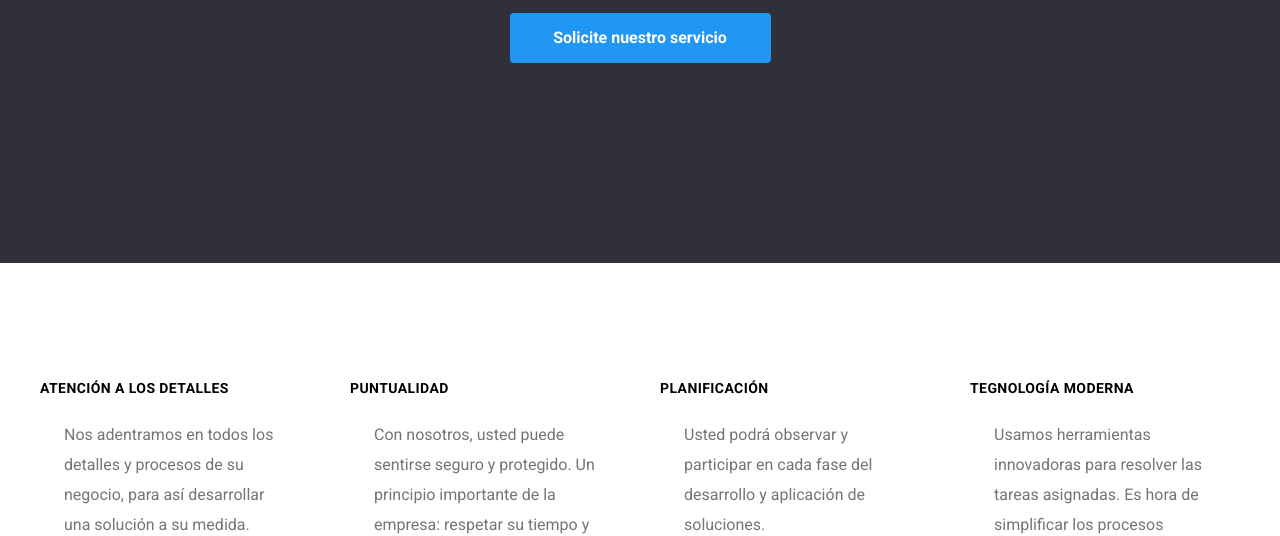
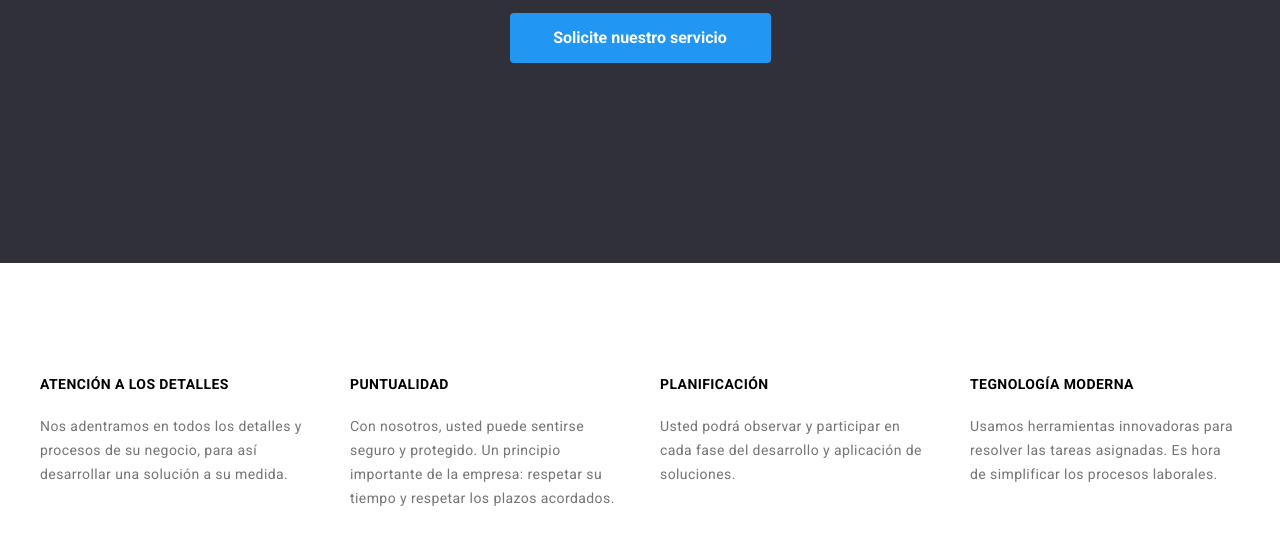
Before and after one commit to GlenJuarez/goit-markup-hw-03, a plain HTML site: page index.html in a window 1280 px wide. Shown: the part 417-953 px from the top of the page. Drawn offline with nearby package versions, Linux system fonts and the light colour scheme.

Commit message:
coreccion

```diff
--- a/index.html
+++ b/index.html
@@ -46,29 +46,29 @@
     <div class="container">
       <section class="information">
         <article>
-          <h4>ATENCIÓN A LOS DETALLES</h4>
-          <p class="thedescriptions">Nos adentramos en todos los detalles y procesos de su negocio, para así desarrollar
+          <h3>ATENCIÓN A LOS DETALLES</h3>
+          <h4>Nos adentramos en todos los detalles y procesos de su negocio, para así desarrollar
             una solución a su medida.
-          </p>
+          </h4>
         </article>
 
         <article>
-          <h4>PUNTUALIDAD</h4>
-          <p class="thedescriptions">Con nosotros, usted puede sentirse seguro y protegido.
-            Un principio importante de la empresa: respetar su tiempo y respetar los plazos acordados.</p>
+          <h3>PUNTUALIDAD</h3>
+          <h4>Con nosotros, usted puede sentirse seguro y protegido.
+            Un principio importante de la empresa: respetar su tiempo y respetar los plazos acordados.</h4>
         </article>
 
         <article>
-          <h4>PLANIFICACIÓN</h4>
-          <p class="thedescriptions">Usted podrá observar y participar en cada fase del desarrollo y aplicación de
-            soluciones.</p>
+          <h3>PLANIFICACIÓN</h3>
+          <h4>Usted podrá observar y participar en cada fase del desarrollo y aplicación de
+            soluciones.<h4>
         </article>
 
         <article>
-          <h4>TEGNOLOGÍA MODERNA</h4>
-          <p class="thedescriptions">Usamos herramientas innovadoras para resolver las tareas asignadas. Es hora de
+          <h3>TEGNOLOGÍA MODERNA</h3>
+          <h4>Usamos herramientas innovadoras para resolver las tareas asignadas. Es hora de
             simplificar los procesos
-            laborales.</p>
+            laborales.</h4>
         </article>
     </div>
     </section>
--- a/styles.css
+++ b/styles.css
@@ -156,12 +156,22 @@ li {
   margin-right: 30px;
 }
 
-h4 {
+h3 {
   font-family: "Roboto", sans-serif;
   font-weight: 700;
   line-height: 24px;
   letter-spacing: 0.03em;
   font-size: 14px;
+}
+
+h4{
+  font-family: "Roboto", sans-serif;
+  font-weight: 400;
+  color: #757575;
+  line-height: 24px;
+  font-size: 14px;
+  letter-spacing: 0.03em;
+  width: 270px;
 }
 
 .thedescriptions {
@@ -170,6 +180,9 @@ h4 {
   color: #757575;
   line-height: 24px;
   font-size: 14px;
+
+
+
 }
 
 .services {
@@ -386,4 +399,5 @@ a:hover {
   margin-bottom: 4px;
   margin-left: 24px;
   margin-right: 24px;
+  color: #212121;
 }
```
